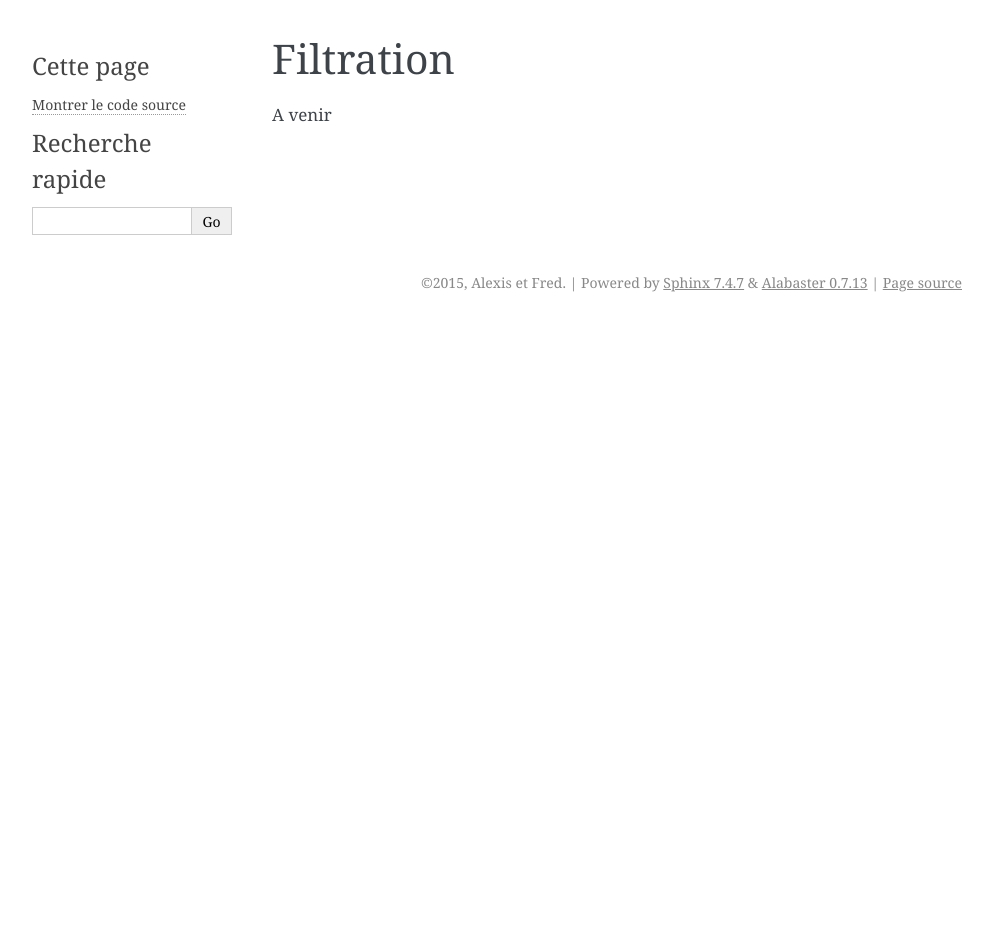
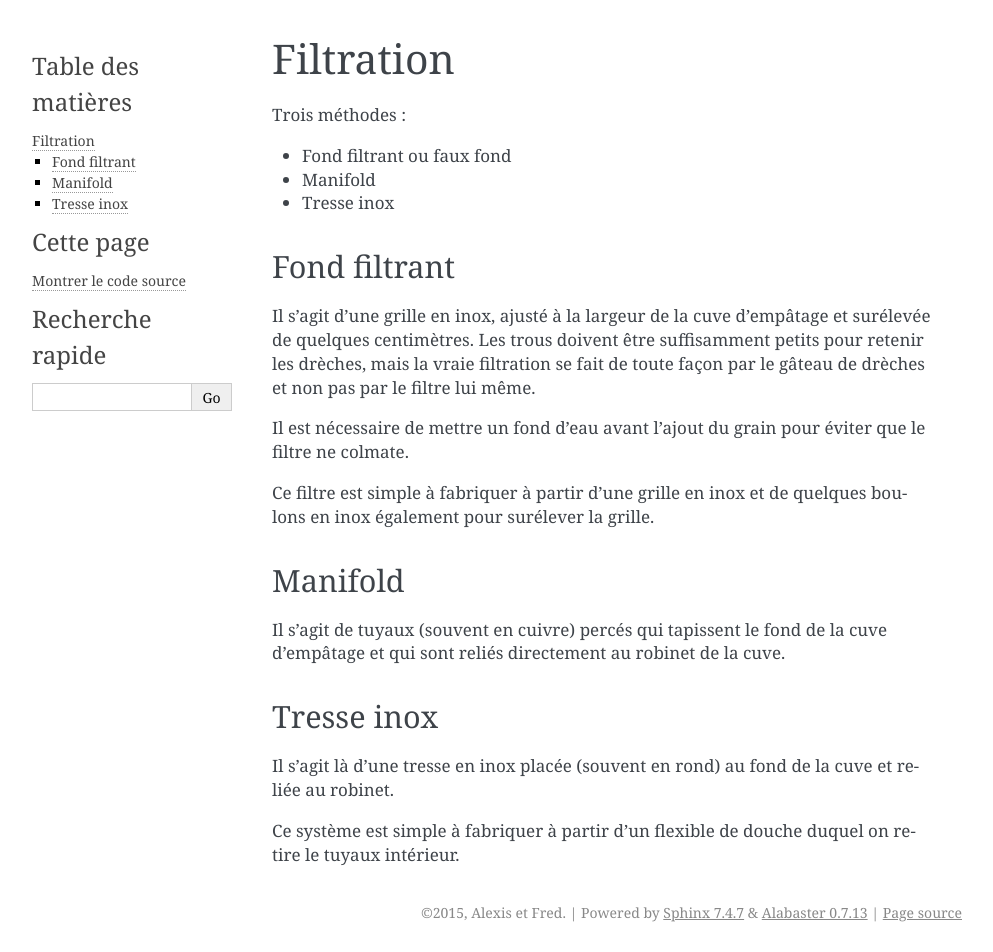
Before and after one commit to ndp-beers/docs, a Sphinx documentation site: the page built from docs/brasserie/filtration.rst, in a window 1280 px wide. Shown: the whole page, without its empty margins (148-1141 px from the left). Built offline with Sphinx 7.4.7, drawn with Linux system fonts in a browser that asks for light colours; before the commit the page ends 900 px from its top, so only the background shows below that.

Commit message:
Brasserie: Ajout des différents types de filtration

```diff
--- a/docs/brasserie/filtration.rst
+++ b/docs/brasserie/filtration.rst
@@ -1,4 +1,37 @@
 Filtration
 ==========
 
-A venir
+Trois méthodes :
+
+- Fond filtrant ou faux fond
+- Manifold
+- Tresse inox
+
+Fond filtrant
+-------------
+
+Il s'agit d'une grille en inox, ajusté à la largeur de la cuve d'empâtage et
+surélevée de quelques centimètres. Les trous doivent être suffisamment petits
+pour retenir les drèches, mais la vraie filtration se fait de toute façon par le
+gâteau de drèches et non pas par le filtre lui même.
+
+Il est nécessaire de mettre un fond d'eau avant l'ajout du grain pour éviter
+que le filtre ne colmate.
+
+Ce filtre est simple à fabriquer à partir d'une grille en inox et de quelques
+boulons en inox également pour surélever la grille.
+
+Manifold
+--------
+
+Il s'agit de tuyaux (souvent en cuivre) percés qui tapissent le fond de la cuve
+d'empâtage et qui sont reliés directement au robinet de la cuve.
+
+Tresse inox
+-----------
+
+Il s'agit là d'une tresse en inox placée (souvent en rond) au fond de la cuve
+et reliée au robinet.
+
+Ce système est simple à fabriquer à partir d'un flexible de douche duquel on
+retire le tuyaux intérieur.
```
